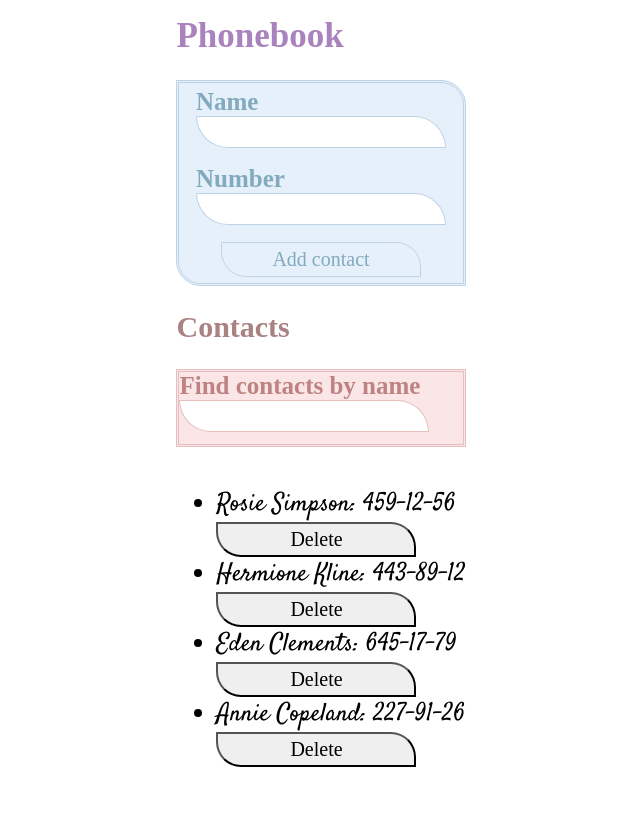
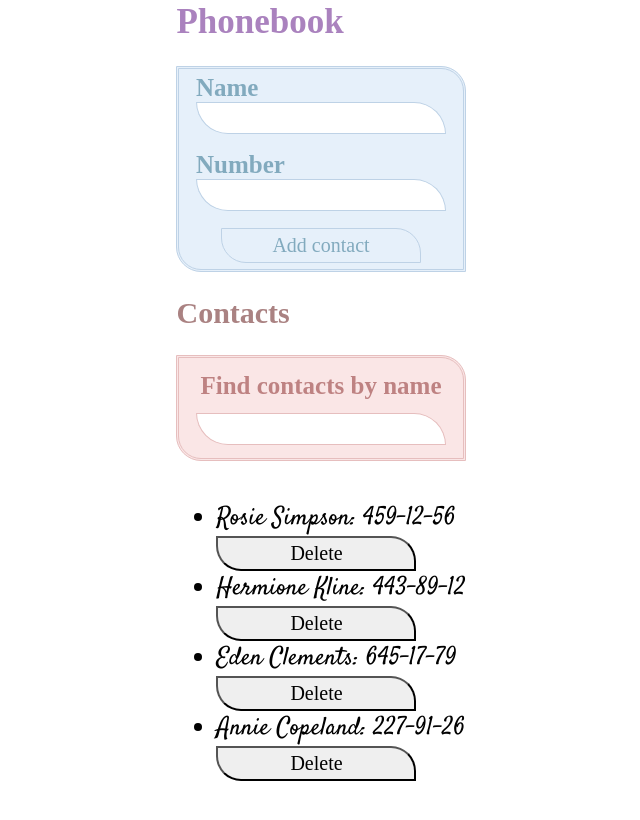
Before and after one commit to OlehKozubJS/goit-react-hw-02-phonebook, a React (Create React App) app: page / in a window 1280 px wide. Shown: the whole page, without its empty margins (319-959 px from the left). Built offline with nearby package versions, Linux system fonts and the light colour scheme; a web font is replaced by a local one.

Commit message:
Update Filter.module.css

```diff
--- a/src/components/PhonebookCSS/Filter.module.css
+++ b/src/components/PhonebookCSS/Filter.module.css
@@ -1,6 +1,13 @@
 .searchInputLabel {
+    height: 100px;
     border: 3px double rgb(230, 190, 190);
+    border-radius: 0 25px 0 25px;
     background-color: rgb(250, 230, 230);
+
+    display: flex;
+    flex-direction: column;
+    justify-content: space-evenly;
+    align-items: center;
 }
 
 .searchInputHeader {
```
